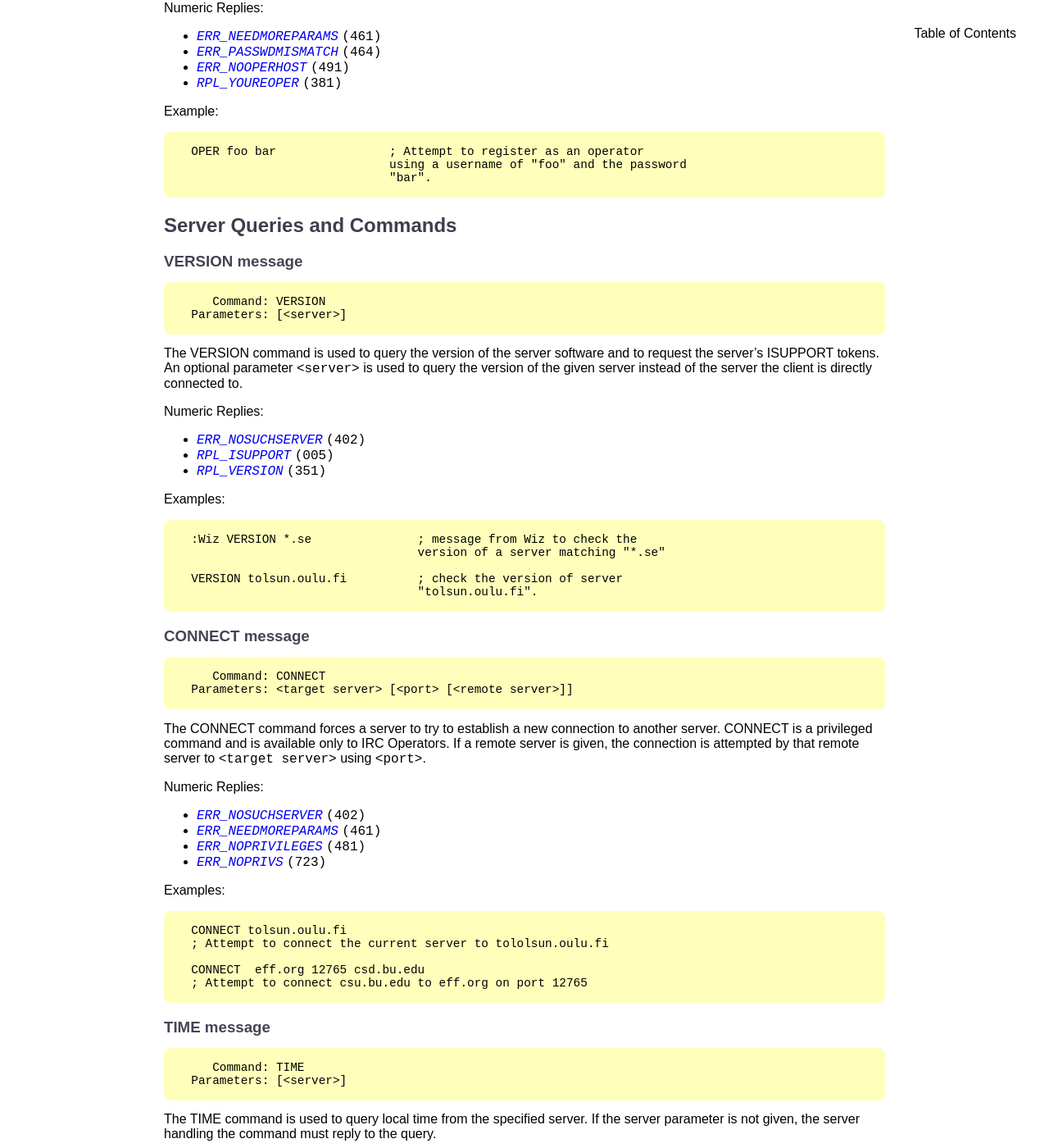
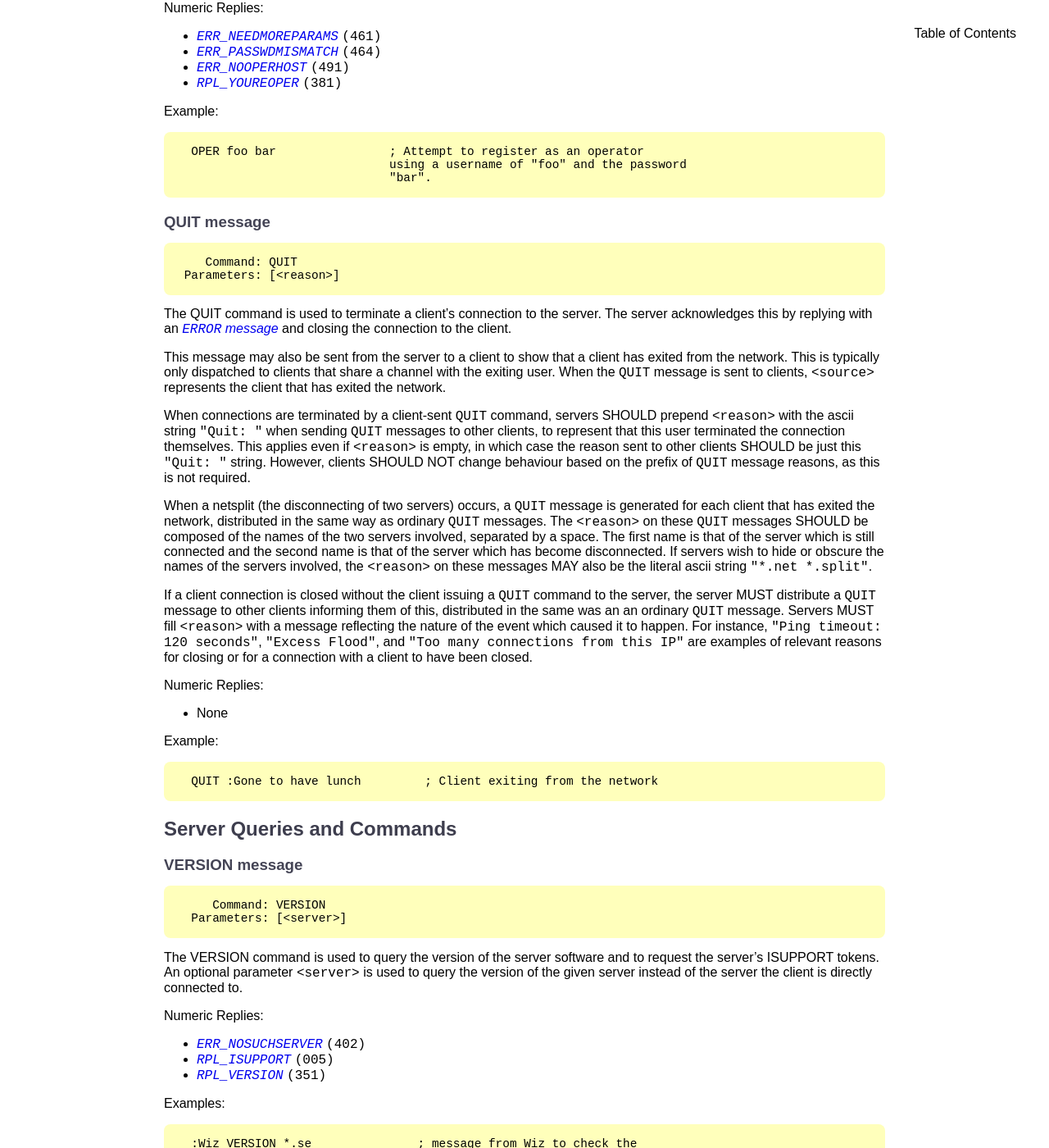
Before and after one commit to ircdocs/modern-irc, a Jekyll site: the page built from index.md, in a window 1280 px wide and 1400 px high, scrolled down 13256 px. Shown: the whole window at 82% size. Built offline with Jekyll 4.4.1, drawn with Linux system fonts in a browser that asks for light colours.

Commit message:
Add the QUIT message

```diff
--- a/index.md
+++ b/index.md
@@ -571,6 +571,29 @@ Example:
                                   using a username of "foo" and the password
                                   "bar".
 
+### QUIT message
+
+        Command: QUIT
+     Parameters: [<reason>]
+
+The QUIT command is used to terminate a client's connection to the server. The server acknowledges this by replying with an [`ERROR` message](#error-message) and closing the connection to the client.
+
+This message may also be sent from the server to a client to show that a client has exited from the network. This is typically only dispatched to clients that share a channel with the exiting user. When the `QUIT` message is sent to clients, `<source>` represents the client that has exited the network.
+
+When connections are terminated by a client-sent `QUIT` command, servers SHOULD prepend `<reason>` with the ascii string `"Quit: "` when sending `QUIT` messages to other clients, to represent that this user terminated the connection themselves. This applies even if `<reason>` is empty, in which case the reason sent to other clients SHOULD be just this `"Quit: "` string. However, clients SHOULD NOT change behaviour based on the prefix of `QUIT` message reasons, as this is not required.
+
+When a netsplit (the disconnecting of two servers) occurs, a `QUIT` message is generated for each client that has exited the network, distributed in the same way as ordinary `QUIT` messages. The `<reason>` on these `QUIT` messages SHOULD be composed of the names of the two servers involved, separated by a space. The first name is that of the server which is still connected and the second name is that of the server which has become disconnected. If servers wish to hide or obscure the names of the servers involved, the `<reason>` on these messages MAY also be the literal ascii string `"*.net *.split"`.
+
+If a client connection is closed without the client issuing a `QUIT` command to the server, the server MUST distribute a `QUIT` message to other clients informing them of this, distributed in the same was an an ordinary `QUIT` message. Servers MUST fill `<reason>` with a message reflecting the nature of the event which caused it to happen. For instance, `"Ping timeout: 120 seconds"`, `"Excess Flood"`, and `"Too many connections from this IP"` are examples of relevant reasons for closing or for a connection with a client to have been closed.
+
+Numeric Replies:
+
+* None
+
+Example:
+
+      QUIT :Gone to have lunch         ; Client exiting from the network
+
 
 ## Server Queries and Commands
 
```
